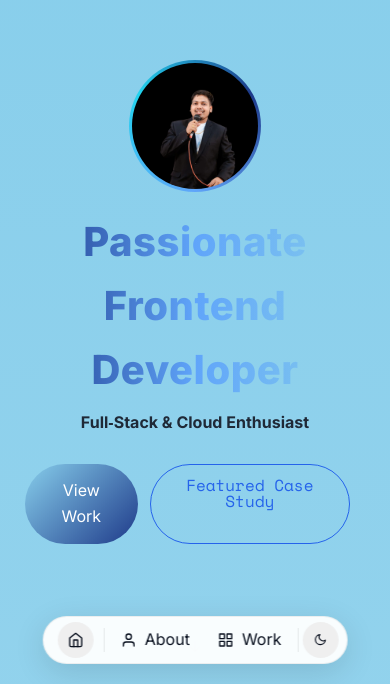
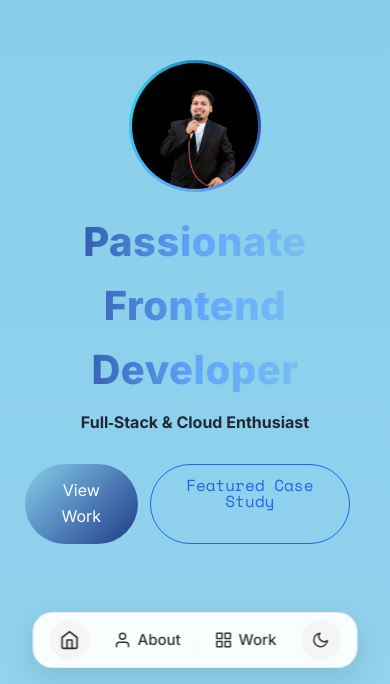
Before and after one commit to BhatAnkush/portfoliio, a React (Vite) app: page / in a window 390 px wide. Shown: the part 160-844 px from the top of the page. Built offline with nearby package versions, Linux system fonts and the light colour scheme.

Commit message:
feat: Update Footer and Navbar components for improved responsiveness and styling

```diff
--- a/src/pages/Footer.jsx
+++ b/src/pages/Footer.jsx
@@ -1,18 +1,126 @@
-import { FiGithub, FiLinkedin, FiInstagram } from "react-icons/fi";
+import { FiGithub, FiLinkedin, FiGlobe, FiMail } from "react-icons/fi";
+import { useState, useEffect } from "react";
 
 const Footer = () => {
+  const [windowWidth, setWindowWidth] = useState(
+    typeof window !== "undefined" ? window.innerWidth : 768
+  );
+
+  useEffect(() => {
+    const handleResize = () => {
+      setWindowWidth(window.innerWidth);
+    };
+
+    window.addEventListener("resize", handleResize);
+    return () => window.removeEventListener("resize", handleResize);
+  }, []);
+
+  const isMobile = windowWidth <= 768;
+
   const socials = [
-    { name: "GitHub", url: "https://github.com/BhatAnkush", icon: <FiGithub size={18} /> },
-    { name: "LinkedIn", url: "https://www.linkedin.com/in/ankushab/", icon: <FiLinkedin size={18} /> },
-    { name: "Instagram", url: "https://www.instagram.com/", icon: <FiInstagram size={18} /> },
+    {
+      name: "GitHub",
+      url: "https://github.com/BhatAnkush",
+      icon: <FiGithub size={18} />,
+    },
+    {
+      name: "LinkedIn",
+      url: "https://www.linkedin.com/in/ankushab/",
+      icon: <FiLinkedin size={18} />,
+    },
+    {
+      name: "Website",
+      url: "https://bhatankush.onrender.com/",
+      icon: <FiGlobe size={18} />,
+    },
+    {
+      name: "Email",
+      url: "mailto:ankushbhataab@gmail.com",
+      icon: <FiMail size={18} />,
+    },
   ];
 
+  if (isMobile) {
+    return (
+      <footer
+        aria-label="Site footer"
+        style={{
+          marginTop: 60,
+          marginBottom: 100, // Space for bottom nav
+          padding: "20px 0",
+          textAlign: "center",
+        }}
+      >
+        <div className="container">
+          {/* Copyright and name */}
+          <div
+            style={{
+              color: "var(--text-secondary)",
+              fontSize: 14,
+              marginBottom: 16,
+              fontFamily: "var(--font-mono)",
+            }}
+          >
+            © 2025 / 0x4nku5h
+          </div>
+
+          {/* Social icons */}
+          <div
+            style={{
+              display: "flex",
+              gap: 16,
+              justifyContent: "center",
+              alignItems: "center",
+            }}
+          >
+            {socials.map((s) => (
+              <a
+                key={s.name}
+                href={s.url}
+                target="_blank"
+                rel="noopener noreferrer"
+                aria-label={s.name}
+                style={{
+                  width: 40,
+                  height: 40,
+                  borderRadius: 9999,
+                  display: "grid",
+                  placeItems: "center",
+                  color: "var(--text-secondary)",
+                  background: "rgba(255,255,255,0.05)",
+                  border: "1px solid rgba(255,255,255,0.1)",
+                  transition: "all 0.2s ease",
+                }}
+              >
+                {s.icon}
+              </a>
+            ))}
+          </div>
+        </div>
+      </footer>
+    );
+  }
+
+  // Desktop footer (original design)
   return (
-    <footer aria-label="Site footer" style={{ marginTop: 60, borderTop: '1px solid rgba(255,255,255,0.12)' }}>
-      <div className="container" style={{ display: 'flex', alignItems: 'center', justifyContent: 'space-between', padding: '16px 0' }}>
-        <div style={{ color: 'var(--text-secondary)', fontSize: 14 }}>© {new Date().getFullYear()} / 0x4nku5h</div>
-        <div style={{ display: 'flex', gap: 12 }}>
-          {socials.map((s) => (
+    <footer
+      aria-label="Site footer"
+      style={{ marginTop: 60, borderTop: "1px solid rgba(255,255,255,0.12)" }}
+    >
+      <div
+        className="container"
+        style={{
+          display: "flex",
+          alignItems: "center",
+          justifyContent: "space-between",
+          padding: "16px 0",
+        }}
+      >
+        <div style={{ color: "var(--text-secondary)", fontSize: 14 }}>
+          © {new Date().getFullYear()} / 0x4nku5h
+        </div>
+        <div style={{ display: "flex", gap: 12 }}>
+          {socials.slice(0, 3).map((s) => (
             <a
               key={s.name}
               href={s.url}
@@ -23,9 +131,9 @@ const Footer = () => {
                 width: 32,
                 height: 32,
                 borderRadius: 9999,
-                display: 'grid',
-                placeItems: 'center',
-                color: 'var(--text-secondary)'
+                display: "grid",
+                placeItems: "center",
+                color: "var(--text-secondary)",
               }}
             >
               {s.icon}
--- a/src/pages/Navbar.jsx
+++ b/src/pages/Navbar.jsx
@@ -74,7 +74,7 @@ const Navbar = () => {
             justifyContent: "center",
             alignItems: "center",
             transition: "var(--transition)",
-            }}
+          }}
         >
           <div
             className="logo"
@@ -247,7 +247,7 @@ const Navbar = () => {
         <nav
           style={{
             position: "fixed",
-            bottom: 20,
+            bottom: 16,
             left: "50%",
             transform: "translateX(-50%)",
             zIndex: 100,
@@ -263,60 +263,39 @@ const Navbar = () => {
               margin: 0,
               padding: 0,
               listStyle: "none",
-              background:
-                theme === "light"
-                  ? "rgba(255,255,255,0.95)"
-                  : "rgba(255,255,255,0.08)",
-              backdropFilter: "blur(15px)",
-              border:
-                theme === "light"
-                  ? "1px solid rgba(0,0,0,0.06)"
-                  : "1px solid rgba(255,255,255,0.15)",
-              boxShadow:
-                theme === "light"
-                  ? "0 8px 32px rgba(0,0,0,0.12)"
-                  : "0 8px 32px rgba(0,0,0,0.3)",
-              borderRadius: "24px",
-              height: "48px",
+              background: "rgba(255,255,255,0.95)",
+              backdropFilter: "blur(20px)",
+              border: "1px solid rgba(0,0,0,0.06)",
+              boxShadow: "0 8px 32px rgba(0,0,0,0.12)",
+              borderRadius: "20px",
+              height: "56px",
               alignItems: "center",
               justifyContent: "center",
-              padding: "0 8px",
-              gap: "4px",
+              padding: "0 12px",
+              gap: "6px",
+              minWidth: "280px",
             }}
             className="nav-links-mobile"
           >
             {/* Home icon button */}
-            <li style={{ padding: "6px" }}>
+            <li style={{ padding: "4px" }}>
               <Link
                 to="/"
                 style={{
-                  width: 36,
-                  height: 36,
+                  width: 40,
+                  height: 40,
                   borderRadius: 9999,
                   display: "grid",
                   placeItems: "center",
-                  background:
-                    theme === "light" ? "#efefef" : "rgba(0,0,0,0.08)",
-                  color: "var(--text-color)",
+                  background: "#f5f5f5",
+                  color: "#333",
                   textDecoration: "none",
+                  transition: "all 0.2s ease",
                 }}
               >
-                <FiHome />
+                <FiHome size={20} />
               </Link>
             </li>
-
-            {/* separator */}
-            <li
-              aria-hidden
-              style={{
-                width: 1,
-                height: 24,
-                background:
-                  theme === "light"
-                    ? "rgba(0,0,0,0.08)"
-                    : "rgba(255,255,255,0.15)",
-              }}
-            />
 
             {/* About */}
             <li>
@@ -325,14 +304,17 @@ const Navbar = () => {
                 style={{
                   display: "flex",
                   alignItems: "center",
-                  gap: 8,
-                  padding: "8px 12px",
+                  gap: 6,
+                  padding: "10px 14px",
                   borderRadius: 9999,
-                  color: "var(--text-color)",
+                  color: "#333",
                   textDecoration: "none",
+                  fontSize: "15px",
+                  fontWeight: "500",
+                  transition: "all 0.2s ease",
                 }}
               >
-                <FiUser /> <span>About</span>
+                <FiUser size={18} /> <span>About</span>
               </Link>
             </li>
 
@@ -343,49 +325,39 @@ const Navbar = () => {
                 style={{
                   display: "flex",
                   alignItems: "center",
-                  gap: 8,
-                  padding: "8px 12px",
+                  gap: 6,
+                  padding: "10px 14px",
                   borderRadius: 9999,
-                  color: "var(--text-color)",
+                  color: "#333",
                   textDecoration: "none",
+                  fontSize: "15px",
+                  fontWeight: "500",
+                  transition: "all 0.2s ease",
                 }}
               >
-                <FiGrid /> <span>Work</span>
+                <FiGrid size={18} /> <span>Work</span>
               </Link>
             </li>
 
-            {/* separator */}
-            <li
-              aria-hidden
-              style={{
-                width: 1,
-                height: 24,
-                background:
-                  theme === "light"
-                    ? "rgba(0,0,0,0.08)"
-                    : "rgba(255,255,255,0.15)",
-              }}
-            />
-
             {/* Theme toggle inside pill */}
-            <li>
+            <li style={{ padding: "4px" }}>
               <button
                 aria-label="Toggle theme"
                 onClick={toggleTheme}
                 style={{
-                  width: 36,
-                  height: 36,
+                  width: 40,
+                  height: 40,
                   borderRadius: 9999,
                   display: "grid",
                   placeItems: "center",
-                  background:
-                    theme === "light" ? "#efefef" : "rgba(0,0,0,0.08)",
-                  color: "var(--text-color)",
+                  background: "#f5f5f5",
+                  color: "#333",
                   border: "none",
                   cursor: "pointer",
+                  transition: "all 0.2s ease",
                 }}
               >
-                {theme === "light" ? <FiMoon /> : <FiSun />}
+                {theme === "light" ? <FiMoon size={18} /> : <FiSun size={18} />}
               </button>
             </li>
           </ul>
```
